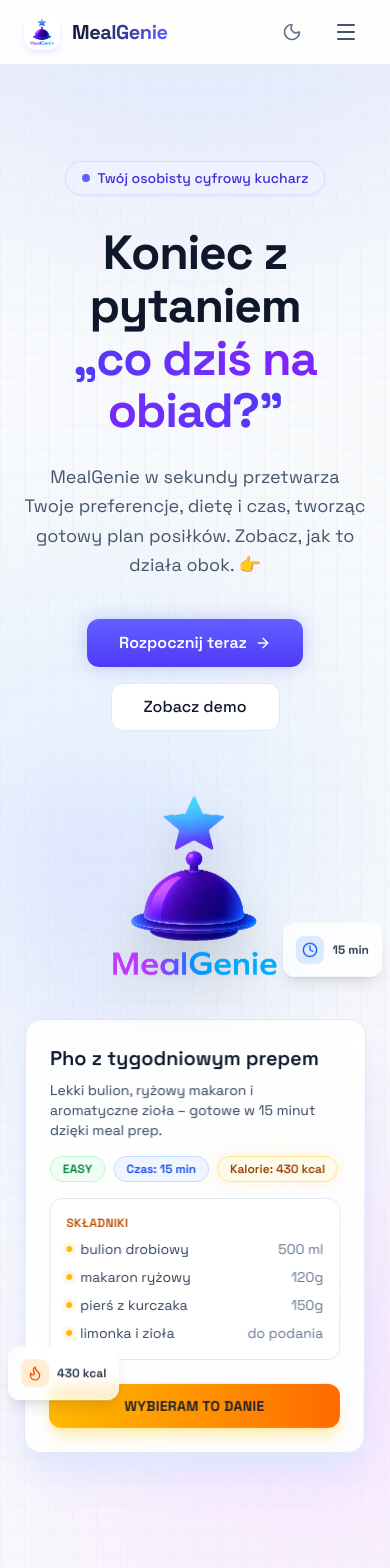
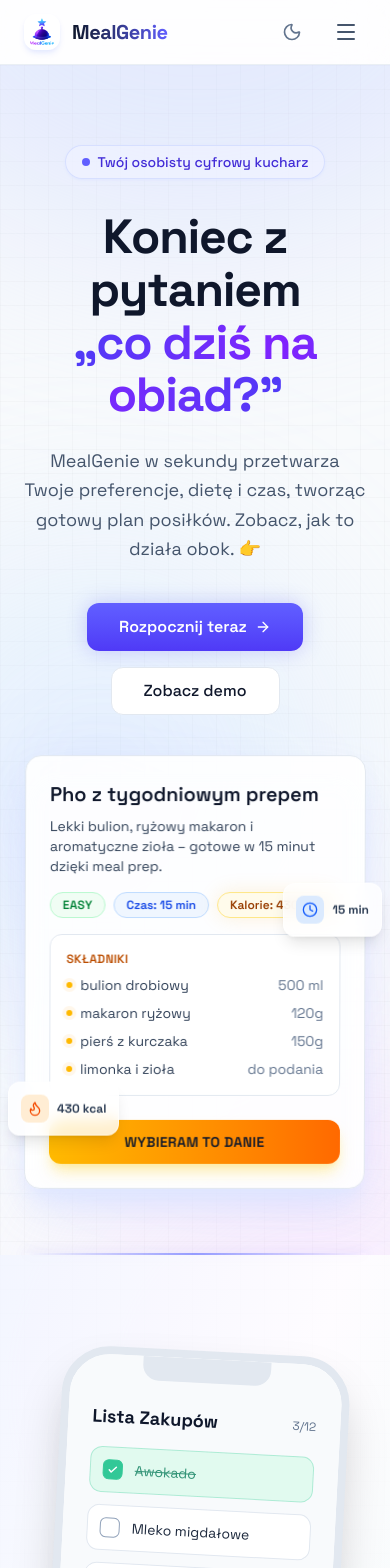
Before and after one commit to MarekLewy12/MealGenie, a React (Vite) app in the folder frontend/: page / in a window 390 px wide. Shown: the top 1568 px of the page. Built offline with nearby package versions, Linux system fonts and the light colour scheme.

Commit message:
feat: update HomePage layout for improved spacing and responsiveness

```diff
--- a/frontend/src/pages/HomePage.tsx
+++ b/frontend/src/pages/HomePage.tsx
@@ -123,9 +123,9 @@ export function HomePage() {
         <div className="absolute right-[12%] top-[8%] h-[480px] w-[480px] rounded-full bg-blue-200/30 blur-[90px] dark:bg-blue-600/20 dark:blur-[120px]" />
       </div>
 
-      <section className="relative overflow-visible pt-24 pb-32 lg:pt-32">
+      <section className="relative overflow-visible pt-20 pb-16 lg:pt-32 lg:pb-32">
         <div className="mx-auto max-w-7xl px-6">
-          <div className="grid grid-cols-1 items-center gap-16 lg:grid-cols-12">
+          <div className="grid grid-cols-1 items-center gap-10 lg:grid-cols-12 lg:gap-16">
             <div className="relative z-10 text-center lg:col-span-7 lg:text-left">
               <div className="mb-8 inline-flex items-center gap-2 rounded-full border border-indigo-200/60 bg-indigo-50/70 px-4 py-1.5 text-sm font-medium text-indigo-700 shadow-sm shadow-indigo-100 transition-colors dark:border-indigo-500/30 dark:bg-indigo-500/10 dark:text-indigo-200 dark:shadow-indigo-900/30">
                 <span className="relative flex h-2 w-2">
@@ -167,11 +167,11 @@ export function HomePage() {
             <div className="relative flex justify-center perspective-1000 lg:col-span-5">
               <div className="pointer-events-none absolute inset-0 rounded-3xl bg-gradient-to-br from-indigo-500/10 via-transparent to-fuchsia-500/10 blur-2xl" />
                 <div className="relative z-10 flex w-full max-w-[420px] flex-col items-center">
-                  <div className="relative z-20 mb-8 animate-float">
+                  <div className="relative z-20 mb-8 hidden animate-float sm:block">
                     <img
                       src="/logo-genie.png"
                       alt="MealGenie"
-                      className="h-48 w-48 drop-shadow-2xl"
+                      className="h-32 w-32 drop-shadow-2xl sm:h-48 sm:w-48"
                     />
                   </div>
 
```
